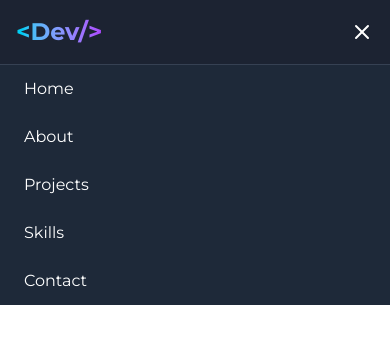
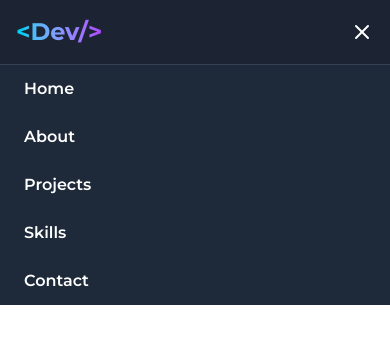
Before and after one commit to Tobi-Oyedele/Tobi-Oyedele-Portfolio, a React (Vite) app: page / in a window 390 px wide. Both pictures are taken after a click on the button 362 px from the left and 32 px from the top of the page. Shown: the top 344 px of the page. Built offline with nearby package versions, Linux system fonts and the light colour scheme.

Commit message:
Made Dropdown menu semibold to test on mobile

```diff
--- a/src/components/Navbar/MobileNav.jsx
+++ b/src/components/Navbar/MobileNav.jsx
@@ -35,7 +35,7 @@ const MobileNav = () => {
             {["Home", "About", "Projects", "Skills", "Contact"].map((item) => (
               <motion.button
                 key={item}
-                className="block w-full text-left text-white px-6 py-3"
+                className="block w-full text-left text-white px-6 py-3 font-semibold"
               >
                 {item}
               </motion.button>
```
